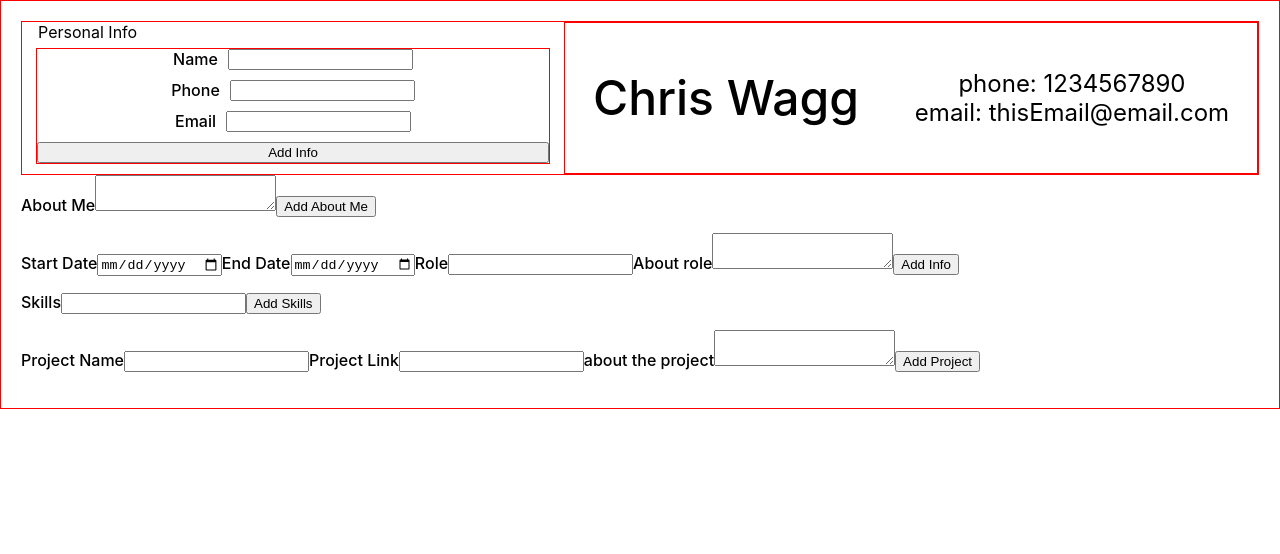
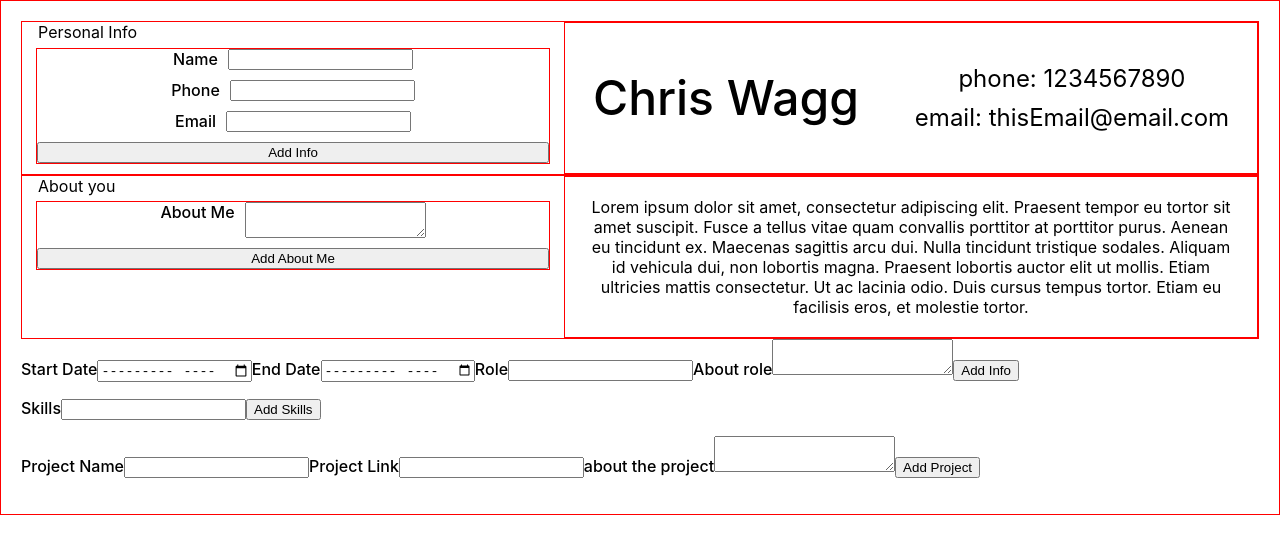
Before and after one commit to Chris-Wagg/TOP-React-CV, a React (Create React App) app in the folder cv-project/: page / in a window 1280 px wide. Shown: the top 554 px of the page. Built offline with nearby package versions, Linux system fonts and the light colour scheme.

Commit message:
about layout blocking done

```diff
--- a/cv-project/src/Components/AddAboutMe.jsx
+++ b/cv-project/src/Components/AddAboutMe.jsx
@@ -33,22 +33,29 @@ class AddAboutMe extends Component {
 		const { aboutMeText, aboutMeArr } = this.state
 		return (
 			<>
-				<div>
+				<div className="sides-container">
 					<form>
+						<fieldset>
+							<legend>About you</legend>
+							<div className="input-main-container">
+								<div className="input-container">
 									<label htmlFor="aboutMeInput">About Me</label>
 									<textarea
 										onChange={this.handleChangeAboutMe}
 										id="aboutMe"
 										value={aboutMeText.text}
 										name="aboutMeTextArea"
-						>
-							This is placeholder text
-						</textarea>
+									></textarea>
+								</div>
 								<button type="submit" onClick={this.onSubmitAboutMe}>
 									Add About Me
 								</button>
+							</div>
+						</fieldset>
 					</form>
+					<div className="info-display">
 						<DisplayAboutMe aboutMeArr={aboutMeArr} />
+					</div>
 				</div>
 			</>
 		)
--- a/cv-project/src/Components/AddExperience.jsx
+++ b/cv-project/src/Components/AddExperience.jsx
@@ -83,7 +83,7 @@ class AddExperience extends Component {
 						<label htmlFor="startDateInput">Start Date</label>
 						<input
 							onChange={this.handleChangeStartDate}
-							type="date"
+							type="month"
 							id="startDateInput"
 							value={startDate.text}
 						/>
@@ -91,7 +91,7 @@ class AddExperience extends Component {
 						<label htmlFor="endDateInput">End Date</label>
 						<input
 							onChange={this.handleChangeEndDate}
-							type="date"
+							type="month"
 							id="endDateInput"
 							value={endDate.text}
 						/>
--- a/cv-project/src/Components/Display Components/DisplayAboutMe.jsx
+++ b/cv-project/src/Components/Display Components/DisplayAboutMe.jsx
@@ -2,10 +2,17 @@ export default function DisplayAboutMe(props) {
 	const { aboutMeArr } = props
 
 	return (
-		<ul>
+		<div className="about-me-container">
+			Lorem ipsum dolor sit amet, consectetur adipiscing elit. Praesent tempor
+			eu tortor sit amet suscipit. Fusce a tellus vitae quam convallis porttitor
+			at porttitor purus. Aenean eu tincidunt ex. Maecenas sagittis arcu dui.
+			Nulla tincidunt tristique sodales. Aliquam id vehicula dui, non lobortis
+			magna. Praesent lobortis auctor elit ut mollis. Etiam ultricies mattis
+			consectetur. Ut ac lacinia odio. Duis cursus tempus tortor. Etiam eu
+			facilisis eros, et molestie tortor.
 			{aboutMeArr.map((e) => {
 				return <li key={e.id}>{e.text}</li>
 			})}
-		</ul>
+		</div>
 	)
 }
--- a/cv-project/src/index.css
+++ b/cv-project/src/index.css
@@ -68,4 +68,11 @@ label {
 
 .contact-info {
 	font-size: 24px;
+	display: flex;
+	flex-direction: column;
+	gap: 10px;
 }
+
+.about-me-container {
+	padding: 20px;
+}
```
Lines whose indentation alone changed are shown as unchanged.
